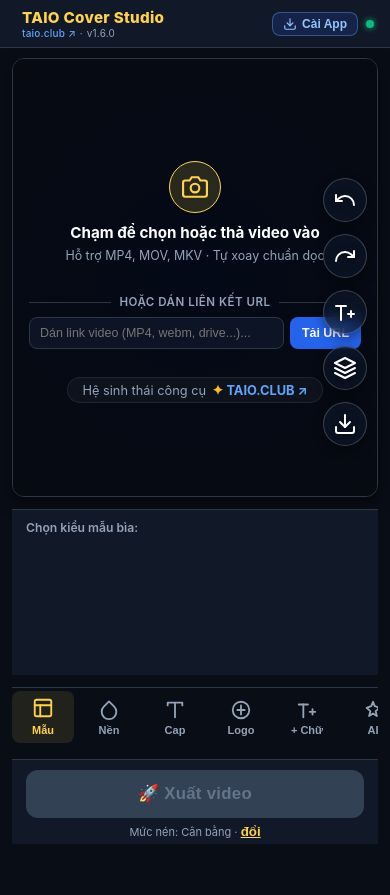
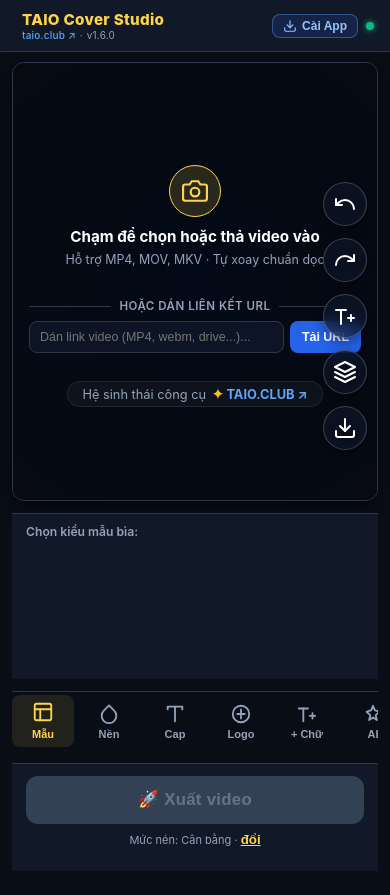
Before and after one commit to globalaffiliates247-commits/taio-cover-studio, a plain HTML site: page web/static/index.html in a window 390 px wide. Before the commit the page ends 844 px from the top, so only its background shows below. Drawn offline with Linux system fonts and the light colour scheme; no server answers.

Commit message:
fix(ui): enable natural vertical drag/overscroll and add bottom clearance for render progress on mobile

```diff
--- a/web/static/app.js
+++ b/web/static/app.js
@@ -813,6 +813,11 @@
     renderPctText.textContent = "0%";
     renderProgressBar.style.width = "0%";
 
+    // Tự động cuộn mượt để thanh trạng thái xuất hiện hoàn toàn, không bị che khuất
+    setTimeout(() => {
+      renderProgressCard.scrollIntoView({ behavior: "smooth", block: "nearest" });
+    }, 60);
+
     try {
       const stickerOverrides = window.TAIOSticker ? window.TAIOSticker.getOverrides() : {};
       const captionOverrides = window.TAIOTextPanel ? window.TAIOTextPanel.getCaptionOverrides() : {};
@@ -934,6 +939,9 @@
           const filename = state.video.name || "TAIO.CoverClip.mp4";
           renderDoneActions.hidden = false;
           btnRenderVideo.disabled = false;
+          setTimeout(() => {
+            renderDoneActions.scrollIntoView({ behavior: "smooth", block: "nearest" });
+          }, 60);
 
           if (window.TAIOQuickRail) {
             window.TAIOQuickRail.setMode("result");
--- a/web/static/css/base.css
+++ b/web/static/css/base.css
@@ -34,15 +34,26 @@
   -webkit-tap-highlight-color: transparent;
 }
 
-html, body {
+html {
+  min-height: 100%;
+  overflow-x: hidden;
+  overflow-y: auto;
+  -webkit-overflow-scrolling: touch;
+  overscroll-behavior-y: auto;
+}
+
+body {
   background-color: var(--bg-deep);
   color: var(--text-main);
   font-family: var(--font-base);
-  height: 100%;
-  height: 100dvh;
+  min-height: 100%;
+  min-height: 100dvh;
   margin: 0;
   padding: 0;
-  overflow: hidden;
+  overflow-x: hidden;
+  overflow-y: auto;
+  -webkit-overflow-scrolling: touch;
+  overscroll-behavior-y: auto;
   -webkit-font-smoothing: antialiased;
 }
 
--- a/web/static/css/layout.css
+++ b/web/static/css/layout.css
@@ -6,25 +6,30 @@
 .studio-app {
   display: flex;
   flex-direction: column;
-  height: 100dvh;
+  min-height: calc(100dvh - 52px);
+  height: auto;
   max-width: 520px;
   margin: 0 auto;
   position: relative;
-  overflow: hidden;
+  overflow-x: hidden;
+  overflow-y: visible;
   background-color: var(--bg-deep);
+  padding-bottom: calc(56px + env(safe-area-inset-bottom, 24px));
 }
 
 /* 1. TOP BAR (~52px) */
 .studio-topbar {
+  position: sticky;
+  top: 0;
   display: flex;
   align-items: center;
   justify-content: space-between;
   padding: 8px 14px;
   background-color: var(--bg-surface);
   border-bottom: 1px solid var(--border-subtle);
-  height: 52px;
+  min-height: 52px;
   flex-shrink: 0;
-  z-index: 20;
+  z-index: 50;
 }
 
 .topbar-left {
@@ -355,14 +360,15 @@
 
 /* 7. KHU VỰC NÚT DÍNH ĐÁY (~80px có Safe Area) */
 .studio-bottom-actions {
-  padding: 10px 14px calc(10px + env(safe-area-inset-bottom, 0px));
+  padding: 12px 14px calc(24px + env(safe-area-inset-bottom, 16px));
   background: var(--bg-surface);
   border-top: 1px solid var(--border-subtle);
   display: flex;
   flex-direction: column;
-  gap: 6px;
+  gap: 8px;
   flex-shrink: 0;
   z-index: 25;
+  margin-top: auto;
 }
 
 .btn-render-primary {
--- a/web/static/style.css
+++ b/web/static/style.css
@@ -33,12 +33,24 @@
   -webkit-tap-highlight-color: transparent;
 }
 
-html, body {
+html {
+  min-height: 100%;
+  overflow-x: hidden;
+  overflow-y: auto;
+  -webkit-overflow-scrolling: touch;
+  overscroll-behavior-y: auto;
+}
+
+body {
   background-color: var(--bg-deep);
   color: var(--text-main);
   font-family: var(--font-base);
-  height: 100%;
+  min-height: 100%;
+  min-height: 100dvh;
   overflow-x: hidden;
+  overflow-y: auto;
+  -webkit-overflow-scrolling: touch;
+  overscroll-behavior-y: auto;
   -webkit-font-smoothing: antialiased;
 }
 
@@ -663,7 +675,9 @@ html, body {
   background-color: var(--bg-surface);
   border: 1px solid var(--border-subtle);
   border-radius: 8px;
-  padding: 10px 12px;
+  padding: 12px 14px;
+  margin-top: 4px;
+  margin-bottom: 6px;
 }
 
 .progress-info-row {
```
